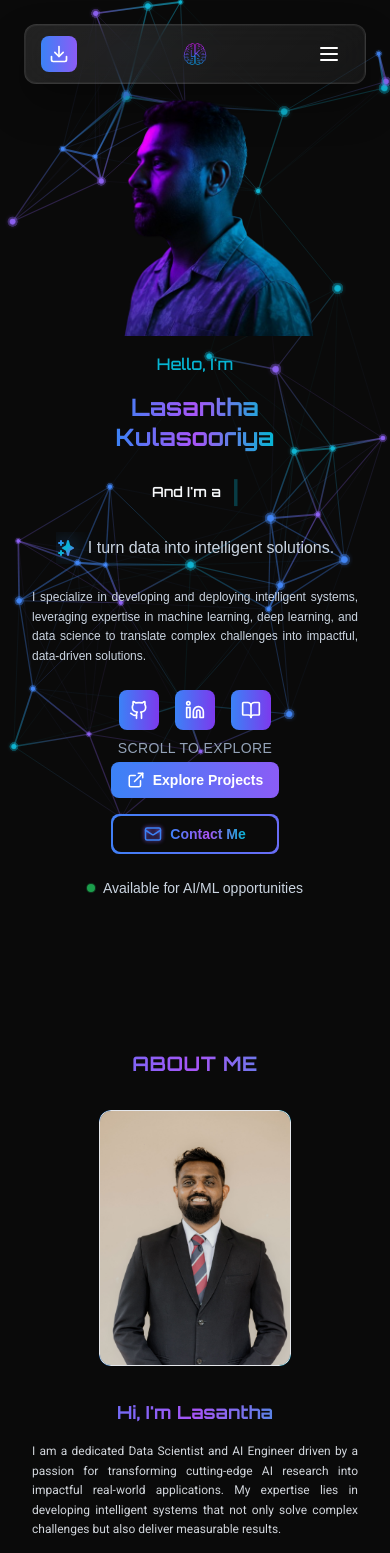
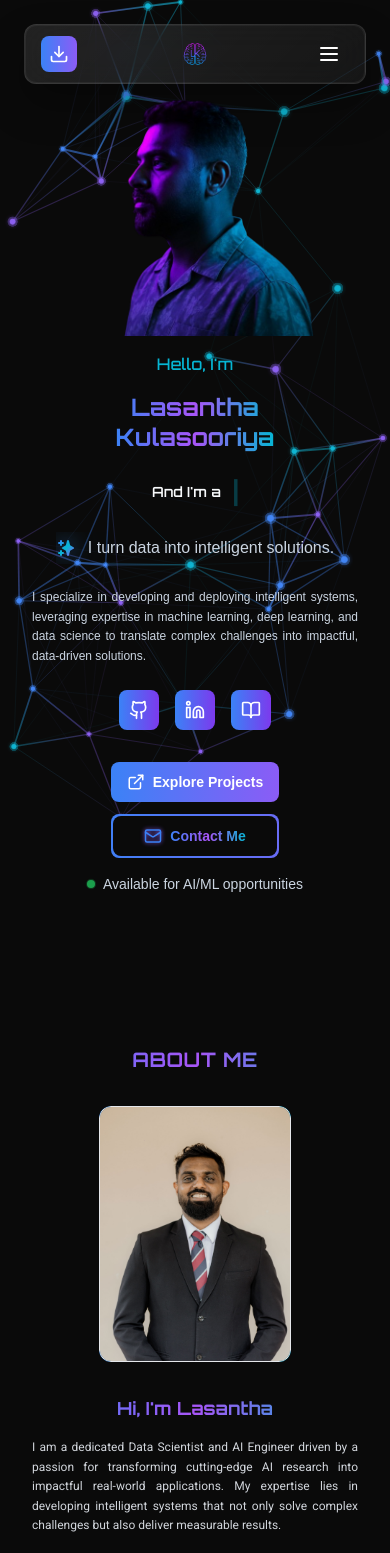
Before and after one commit to LasaK97/My-portofolio, a Next.js app: page / in a window 390 px wide. Shown: the top 1553 px of the page. Built offline with nearby package versions, Linux system fonts and the light colour scheme.

Commit message:
fixed overall responsiveness issues

```diff
--- a/src/components/sections/HeroContent.tsx
+++ b/src/components/sections/HeroContent.tsx
@@ -221,7 +221,7 @@ const HeroContent: React.FC<HeroContentProps> = ({
 
             {/* Action Buttons */}
             <motion.div
-                className={`flex ${isMobile ? "flex-col sm:flex-row justify-center" : "flex-row justify-start"} gap-4 mb-6`}
+                className={`flex ${isMobile ? "flex-col sm:flex-row justify-center" : "flex-row justify-start"} gap-3 sm:gap-4 mb-4 sm:mb-6`}
                 initial={{ opacity: 0, y: 50, scale: 0.9 }}
                 animate={{
                     opacity: animationState === 'visible' ? 1 : 0,
@@ -236,7 +236,7 @@ const HeroContent: React.FC<HeroContentProps> = ({
             >
                 <motion.button
                     onClick={scrollToProjects}
-                    className={`${isMobile ? "w-full sm:w-56 px-4 py-2 sm:px-8 sm:py-3 text-sm sm:text-base" : "w-56 px-8 py-3 text-base"} bg-gradient-to-r from-neon-orange to-neon-purple text-white rounded-lg font-semibold flex items-center justify-center gap-2 transition-all duration-500`}
+                    className={`${isMobile ? "w-full sm:w-56 px-4 py-2.5 sm:px-8 sm:py-3 text-sm sm:text-base" : "w-56 px-8 py-3 text-base"} bg-gradient-to-r from-neon-orange to-neon-purple text-white rounded-lg font-semibold flex items-center justify-center gap-2 transition-all duration-500`}
                     whileHover={{
                         scale: 1.08,
                         y: -3,
@@ -262,7 +262,7 @@ const HeroContent: React.FC<HeroContentProps> = ({
                 <div className={`relative p-0.5 bg-gradient-to-r from-neon-orange to-neon-purple rounded-lg animate-gradient-x ${isMobile ? "w-full sm:w-56" : "w-56"}`}>
                     <motion.a
                         href="#contact"
-                        className={`w-full bg-void-black rounded-lg font-semibold flex items-center justify-center gap-2 transition-all duration-500 ${isMobile ? "px-4 py-2 sm:px-8 sm:py-3 text-sm sm:text-base" : "px-8 py-3 text-base"}`}
+                        className={`w-full bg-void-black rounded-lg font-semibold flex items-center justify-center gap-2 transition-all duration-500 ${isMobile ? "px-4 py-2.5 sm:px-8 sm:py-3 text-sm sm:text-base" : "px-8 py-3 text-base"}`}
                         initial={{ x: 30, opacity: 0 }}
                         animate={{
                             x: animationState === 'visible' ? 0 : 30,
--- a/src/components/sections/HeroSection.tsx
+++ b/src/components/sections/HeroSection.tsx
@@ -196,7 +196,7 @@ const HeroSection = () => {
       {/* Scroll indicator */}
       {showScrollIndicator && (
         <motion.div
-          className="fixed bottom-8 left-0 right-0 text-medium-gray z-40 flex justify-center"
+          className="fixed bottom-8 left-0 right-0 text-medium-gray z-40 hidden md:flex justify-center"
           initial={{ opacity: 0, y: 50, scale: 0.8 }}
           animate={{
             opacity: animationState === 'visible' ? 1 : 0,
--- a/src/components/sections/ProjectsSection.tsx
+++ b/src/components/sections/ProjectsSection.tsx
@@ -232,7 +232,7 @@ const ProjectsSection = () => {
           {/* Navigation Arrows - Fixed position */}
           <motion.button
             onClick={prevSlide}
-            className="absolute left-2 sm:left-4 md:-left-8 lg:-left-12 top-1/2 transform -translate-y-1/2 text-gray-400 hover:text-cyber-cyan transition-colors z-10 bg-black/50 rounded-full p-1 sm:p-2 md:bg-transparent md:p-0"
+            className="hidden sm:block absolute left-2 sm:left-4 md:-left-8 lg:-left-12 top-1/2 transform -translate-y-1/2 text-gray-400 hover:text-cyber-cyan transition-colors z-10 bg-black/50 rounded-full p-1 sm:p-2 md:bg-transparent md:p-0"
             whileHover={{
               color: "#06b6d4",
               scale: 1.05
@@ -250,7 +250,7 @@ const ProjectsSection = () => {
           </motion.button>
           <motion.button
             onClick={nextSlide}
-            className="absolute right-2 sm:right-4 md:-right-8 lg:-right-12 top-1/2 transform -translate-y-1/2 text-gray-400 hover:text-cyber-cyan transition-colors z-10 bg-black/50 rounded-full p-1 sm:p-2 md:bg-transparent md:p-0"
+            className="hidden sm:block absolute right-2 sm:right-4 md:-right-8 lg:-right-12 top-1/2 transform -translate-y-1/2 text-gray-400 hover:text-cyber-cyan transition-colors z-10 bg-black/50 rounded-full p-1 sm:p-2 md:bg-transparent md:p-0"
             whileHover={{
               color: "#06b6d4",
               scale: 1.05
@@ -308,7 +308,7 @@ const ProjectsSection = () => {
                     <h3 className="flex flex-col items-baseline gap-2 text-base sm:text-lg lg:text-xl">
                       <span className="font-bold text-neon-orange font-orbitron">{projects[currentIndex].title}</span>
                     </h3>
-                  <p className="text-off-white text-xs sm:text-sm mt-3 leading-relaxed text-justify">
+                    <p className="text-off-white text-xs sm:text-sm mt-3 leading-relaxed text-left sm:text-justify">
                       {projects[currentIndex].description}
                     </p>
 
@@ -325,7 +325,7 @@ const ProjectsSection = () => {
                     </div>
 
 
-                  <motion.a  href={projects[currentIndex].githubUrl}
+                    <motion.a href={projects[currentIndex].githubUrl}
                       target="_blank"
                       rel="noopener noreferrer"
                       className="relative bg-gradient-to-r from-neon-orange to-neon-purple text-white px-6 py-3 rounded-lg font-semibold
```
Lines whose indentation alone changed are shown as unchanged.
